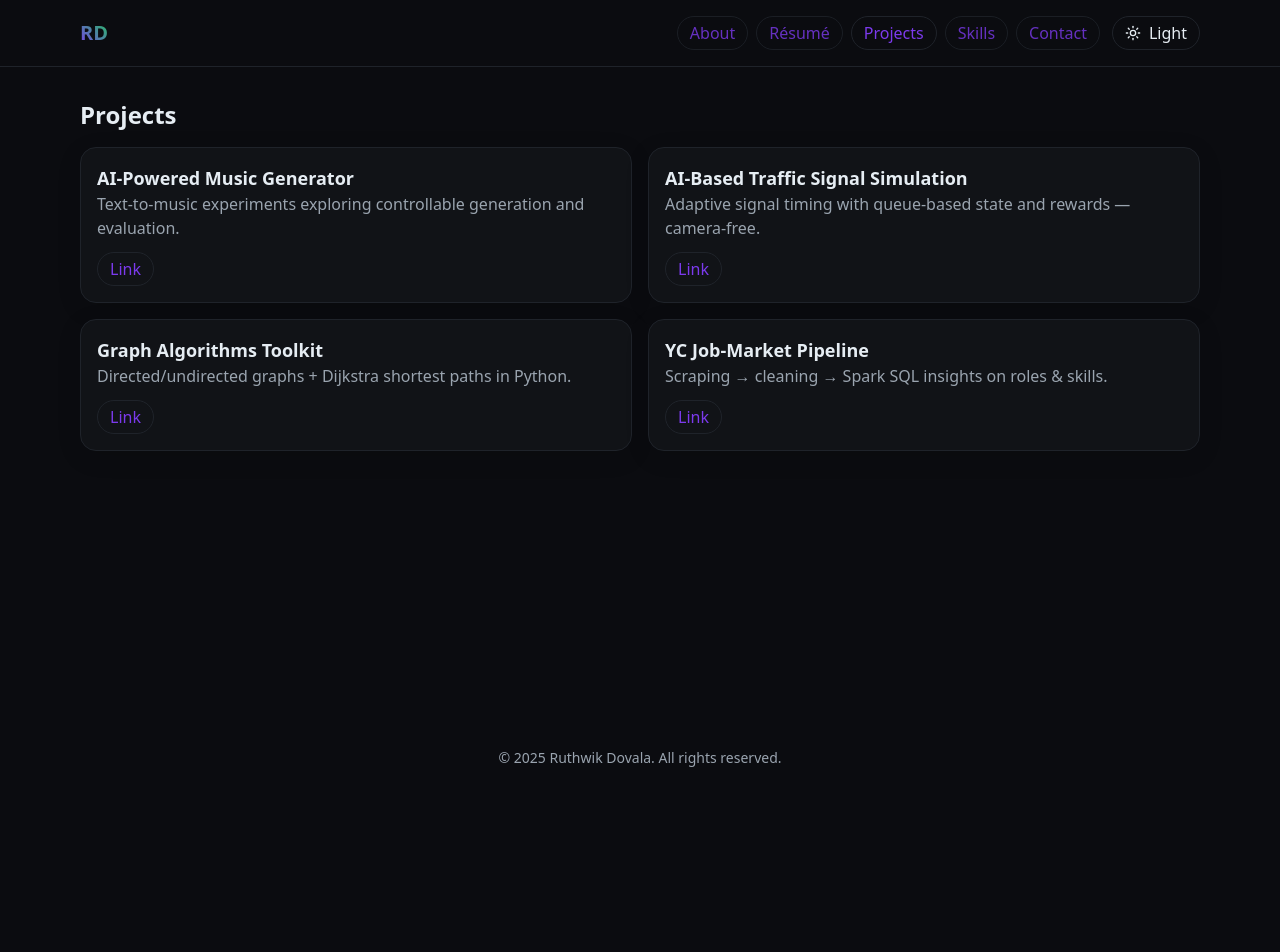
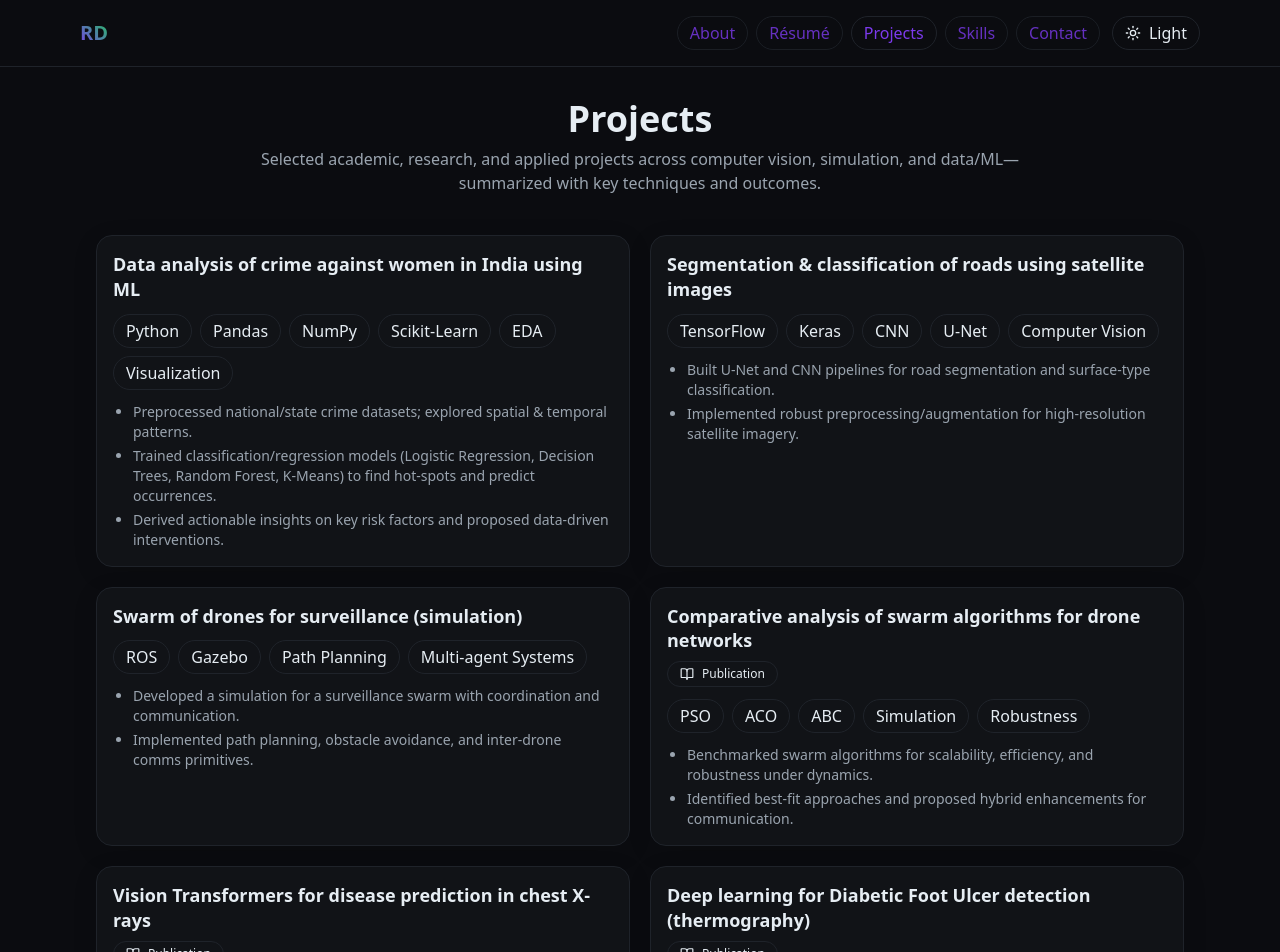
Before and after one commit to ruth411/ruthwikdovala.com, a React (Vite) app: page /projects in a window 1280 px wide. Shown: the top 952 px of the page. Before the commit the page ends 800 px from the top, so only its background shows below. Built offline with nearby package versions, Linux system fonts and the light colour scheme.

Commit message:
project 1.1

```diff
--- a/src/pages/Projects.tsx
+++ b/src/pages/Projects.tsx
@@ -1,19 +1,128 @@
+import { BookOpen, ExternalLink } from 'lucide-react'
+
+type Project = {
+  title: string
+  tags: string[]
+  bullets: string[]
+  publication?: boolean
+  link?: string
+}
+
+const projects: Project[] = [
+  {
+    title: 'Data analysis of crime against women in India using ML',
+    tags: ['Python', 'Pandas', 'NumPy', 'Scikit-Learn', 'EDA', 'Visualization'],
+    bullets: [
+      'Preprocessed national/state crime datasets; explored spatial & temporal patterns.',
+      'Trained classification/regression models (Logistic Regression, Decision Trees, Random Forest, K-Means) to find hot-spots and predict occurrences.',
+      'Derived actionable insights on key risk factors and proposed data-driven interventions.'
+    ]
+  },
+  {
+    title: 'Segmentation & classification of roads using satellite images',
+    tags: ['TensorFlow', 'Keras', 'CNN', 'U-Net', 'Computer Vision'],
+    bullets: [
+      'Built U-Net and CNN pipelines for road segmentation and surface-type classification.',
+      'Implemented robust preprocessing/augmentation for high-resolution satellite imagery.'
+    ]
+  },
+  {
+    title: 'Swarm of drones for surveillance (simulation)',
+    tags: ['ROS', 'Gazebo', 'Path Planning', 'Multi-agent Systems'],
+    bullets: [
+      'Developed a simulation for a surveillance swarm with coordination and communication.',
+      'Implemented path planning, obstacle avoidance, and inter-drone comms primitives.'
+    ]
+  },
+  {
+    title: 'Comparative analysis of swarm algorithms for drone networks',
+    publication: true,
+    tags: ['PSO', 'ACO', 'ABC', 'Simulation', 'Robustness'],
+    bullets: [
+      'Benchmarked swarm algorithms for scalability, efficiency, and robustness under dynamics.',
+      'Identified best-fit approaches and proposed hybrid enhancements for communication.'
+    ],
+    // link: 'https://your-publication-link' // add when available
+  },
+  {
+    title: 'Vision Transformers for disease prediction in chest X-rays',
+    publication: true,
+    tags: [
+      'ViT', 'ConvNeXt', 'DenseNet169', 'EfficientNetV2', 'InceptionV3', 'MobileNetV2', 'NasNetMobile',
+      'TensorFlow', 'PyTorch', 'Medical Imaging'
+    ],
+    bullets: [
+      'Compared modern CNNs and ViT for pneumonia/COVID-19 detection.',
+      'Used TF/PyTorch training utilities; improvements contributed to AI-driven diagnostics.'
+    ]
+  },
+  {
+    title: 'Deep learning for Diabetic Foot Ulcer detection (thermography)',
+    publication: true,
+    tags: ['CNN', 'RNN', 'Transfer Learning', 'AUC-ROC', 'F1-Score', 'Grad-CAM'],
+    bullets: [
+      'Compared multiple DL models on foot thermography images; reported AUC-ROC & F1.',
+      'Applied Grad-CAM for interpretability; toward non-invasive, real-time diagnostic tooling.'
+    ]
+  },
+  {
+    title: 'Resume ↔ Job listing compatibility (matching)',
+    tags: ['Python', 'TF-IDF', 'Naive Bayes', 'NLP', 'Pipelines'],
+    bullets: [
+      'Built an ML system to score resume–job similarity and reduce recruiter bias.',
+      'Modular architecture with preprocessing pipeline; scalable for production use.'
+    ]
+  }
+]
+
 export default function Projects() {
-  const items = [
-    { title: 'AI‑Powered Music Generator', desc: 'Text-to-music experiments exploring controllable generation and evaluation.', href: '#' },
-    { title: 'AI‑Based Traffic Signal Simulation', desc: 'Adaptive signal timing with queue-based state and rewards — camera-free.', href: '#' },
-    { title: 'Graph Algorithms Toolkit', desc: 'Directed/undirected graphs + Dijkstra shortest paths in Python.', href: '#' },
-    { title: 'YC Job‑Market Pipeline', desc: 'Scraping → cleaning → Spark SQL insights on roles & skills.', href: '#' },
-  ]
   return (
-    <section>
-      <h2 className="text-2xl font-bold mb-4">Projects</h2>
-      <div className="grid md:grid-cols-2 gap-4">
-        {items.map((p) => (
-          <article key={p.title} className="card">
-            <h3 className="text-lg font-semibold">{p.title}</h3>
-            <p className="text-muted mb-3">{p.desc}</p>
-            <a className="chip" href={p.href} aria-disabled="true">Link</a>
+    <section className="container">
+      <div className="text-center max-w-3xl mx-auto mb-10">
+        <h1 className="text-3xl md:text-4xl font-extrabold mb-2">Projects</h1>
+        <p className="text-muted">
+          Selected academic, research, and applied projects across computer vision, simulation,
+          and data/ML—summarized with key techniques and outcomes.
+        </p>
+      </div>
+
+      <div className="grid gap-5 md:grid-cols-2">
+        {projects.map((p) => (
+          <article key={p.title} className="card flex flex-col">
+            <header className="mb-3">
+              <h3 className="text-lg font-semibold leading-snug">{p.title}</h3>
+              {p.publication && (
+                <span className="mt-2 inline-flex items-center gap-1 text-xs chip">
+                  <BookOpen size={14} />
+                  Publication
+                </span>
+              )}
+            </header>
+
+            <div className="flex flex-wrap gap-2 mb-3">
+              {p.tags.map((t) => (
+                <span key={t} className="chip bg-card/50">{t}</span>
+              ))}
+            </div>
+
+            <ul className="list-disc pl-5 text-sm text-muted space-y-1">
+              {p.bullets.map((b, i) => (
+                <li key={i}>{b}</li>
+              ))}
+            </ul>
+
+            {p.link && (
+              <div className="mt-4">
+                <a
+                  href={p.link}
+                  target="_blank"
+                  rel="noreferrer"
+                  className="btn btn-primary inline-flex items-center gap-2"
+                >
+                  View publication <ExternalLink size={16} />
+                </a>
+              </div>
+            )}
           </article>
         ))}
       </div>
```
